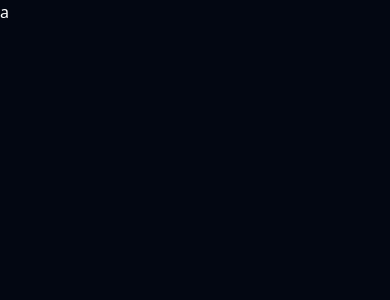
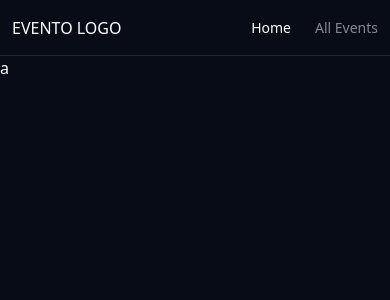
Before and after one commit to mimoriam/evento_next, a Next.js app: page / in a window 390 px wide. Shown: the top 300 px of the page. Built offline with nearby package versions, Linux system fonts and the light colour scheme.

Commit message:
feat(app): basic layout

```diff
--- /dev/null
+++ b/app/error.tsx
@@ -0,0 +1,30 @@
+"use client";
+
+import { useEffect } from "react";
+
+export default function Error({
+  error,
+  reset,
+}: {
+  error: Error & { digest?: string };
+  reset: () => void;
+}) {
+  useEffect(() => {
+    // Log the error to an error reporting service
+    console.error(error);
+  }, [error]);
+
+  return (
+    <main className="py-24 text-center">
+      <h1>{error.message}</h1>
+      <button
+        onClick={
+          // Attempt to recover by trying to re-render the segment
+          reset
+        }
+      >
+        Try again
+      </button>
+    </main>
+  );
+}
--- a/app/layout.tsx
+++ b/app/layout.tsx
@@ -1,6 +1,8 @@
 import type { Metadata } from "next";
 import "./globals.css";
 import React from "react";
+import Container from "@/components/Container";
+import Header from "@/components/Header";
 
 export const metadata: Metadata = {
   title: "Evento - Find events around you",
@@ -15,7 +17,10 @@ export default function RootLayout({
   return (
     <html lang="en">
       <body className={`overflow-y-scroll bg-gray-950 text-white`}>
-        {children}
+        <Container>
+          <Header />
+          {children}
+        </Container>
       </body>
     </html>
   );
--- /dev/null
+++ b/app/not-found.tsx
@@ -0,0 +1,3 @@
+export default function NotFound() {
+  return <main>We could not find that page</main>;
+}
--- /dev/null
+++ b/components/Container.tsx
@@ -0,0 +1,13 @@
+import React from "react";
+
+type ContainerProps = {
+  children: React.ReactNode;
+};
+
+export default function Container({ children }: ContainerProps) {
+  return (
+    <div className="mx-auto flex min-h-screen max-w-7xl flex-col bg-white/[2%]">
+      {children}
+    </div>
+  );
+}
--- /dev/null
+++ b/components/Header.tsx
@@ -0,0 +1,52 @@
+"use client";
+
+import { cn } from "@/lib/utils";
+import Link from "next/link";
+import { usePathname } from "next/navigation";
+import { motion } from "framer-motion";
+
+const routes = [
+  {
+    name: "Home",
+    path: "/",
+  },
+  {
+    name: "All Events",
+    path: "/events/all",
+  },
+];
+
+export default function Header() {
+  const activePathname = usePathname();
+
+  return (
+    <header className="flex h-14 items-center justify-between border-b border-white/10 px-3 sm:px-9">
+      EVENTO LOGO
+      <nav className="h-full">
+        <ul className="flex h-full gap-x-6 text-sm">
+          {routes.map((route) => (
+            <li
+              key={route.path}
+              className={cn(
+                "relative flex items-center transition hover:text-white",
+                {
+                  "text-white": activePathname === route.path,
+                  "text-white/50": activePathname !== route.path,
+                },
+              )}
+            >
+              <Link href={route.path}>{route.name}</Link>
+
+              {activePathname === route.path && (
+                <motion.div
+                  layoutId="header-active-link"
+                  className="bg-accent absolute bottom-0 h-1 w-full"
+                ></motion.div>
+              )}
+            </li>
+          ))}
+        </ul>
+      </nav>
+    </header>
+  );
+}
--- a/next.config.mjs
+++ b/next.config.mjs
@@ -1,4 +1,17 @@
 /** @type {import('next').NextConfig} */
-const nextConfig = {};
+const nextConfig = {
+  images: {
+    remotePatterns: [
+      {
+        protocol: "https",
+        hostname: "bytegrad.com",
+      },
+      {
+        protocol: "https",
+        hostname: "images.unsplash.com",
+      },
+    ],
+  },
+};
 
 export default nextConfig;
```
